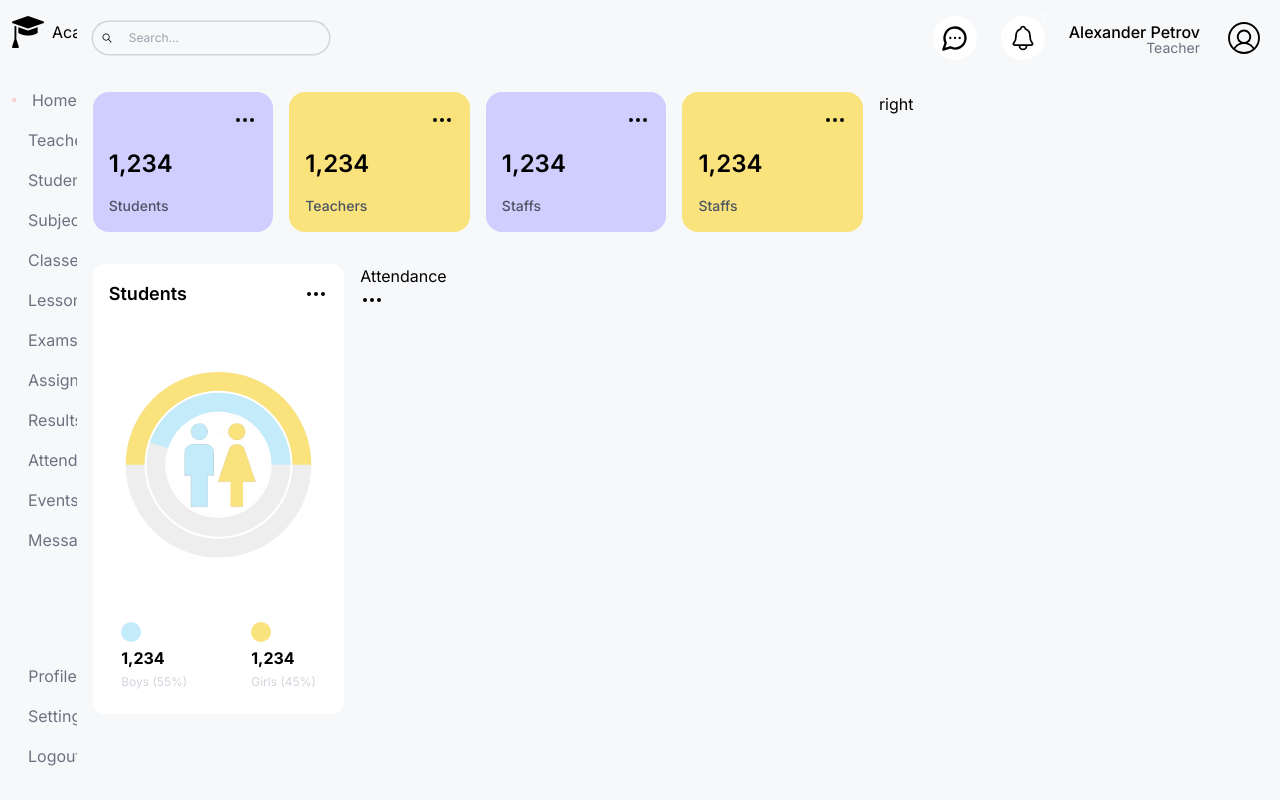
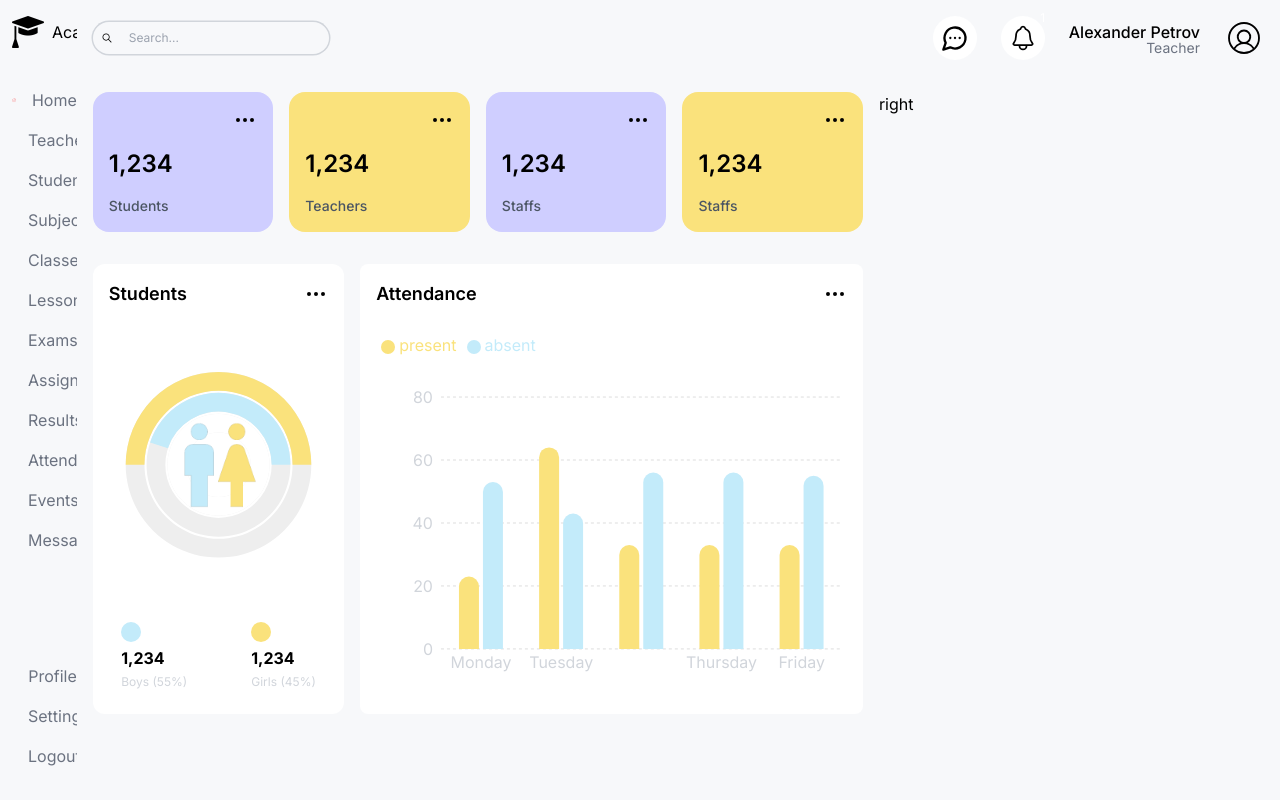
Before and after one commit to viiktorstefanov/academy-management-system, a Next.js app: page /admin in a window 1280 px wide. Built offline with nearby package versions, Linux system fonts and the light colour scheme.

Commit message:
attendance chart added

```diff
--- a/src/components/AttendanceChart/AttendanceChart.tsx
+++ b/src/components/AttendanceChart/AttendanceChart.tsx
@@ -16,22 +16,27 @@ import {
 
 const data = [
   {
-    name: "Mon",
+    name: "Monday",
     present: 23,
     absent: 53,
   },
   {
-    name: "Tue",
+    name: "Tuesday",
     present: 64,
     absent: 43,
   },
   {
-    name: "Wed",
+    name: "Wednesday",
     present: 33,
     absent: 56,
   },
   {
-    name: "Fri",
+    name: "Thursday",
+    present: 33,
+    absent: 56,
+  },
+  {
+    name: "Friday",
     present: 33,
     absent: 55,
   },
@@ -39,38 +44,35 @@ const data = [
 
 const AttendanceChart = () => {
   return (
-    <div>
-      <div>
-        <h1>Attendance</h1>
+    <div className="bg-white rounded-lg p-4 h-full">
+      <div className="flex justify-between items-center">
+        <h1 className="text-lg font-semibold">Attendance</h1>
         <HiOutlineDotsHorizontal className="flex justify-end w-6 h-6" />
       </div>
 
-      <ResponsiveContainer width="100%" height="100%">
+      <ResponsiveContainer width="100%" height="90%">
         <BarChart
           width={500}
           height={300}
           data={data}
-          margin={{
-            top: 5,
-            right: 30,
-            left: 20,
-            bottom: 5,
-          }}
+          barSize={20}
         >
-          <CartesianGrid strokeDasharray="3 3" />
-          <XAxis dataKey="name" />
-          <YAxis />
-          <Tooltip />
-          <Legend />
+          <CartesianGrid strokeDasharray="3 3" vertical={false} stroke="#ddd"/>
+          <XAxis dataKey="name" axisLine={false} tick={{fill: "#d1d5db"}} tickLine={false} />
+          <YAxis axisLine={false} tick={{fill: "#d1d5db"}} tickLine={false} />
+          <Tooltip contentStyle={{borderRadius: "10px", borderColor: "lightgray"}}/>
+          <Legend align="left" verticalAlign="top" wrapperStyle={{paddingTop: "20px", paddingBottom: "40px"}}/>
           <Bar
-            dataKey="pv"
-            fill="#8884d8"
-            activeBar={<Rectangle fill="pink" stroke="blue" />}
+            dataKey="present"
+            fill="#FAE27C"
+            legendType="circle"
+            radius={[10, 10, 0, 0]}
           />
           <Bar
-            dataKey="uv"
-            fill="#82ca9d"
-            activeBar={<Rectangle fill="gold" stroke="purple" />}
+            dataKey="absent"
+            fill="#C3EBFA"
+            legendType="circle"
+            radius={[10, 10, 0, 0]}
           />
         </BarChart>
       </ResponsiveContainer>
```
